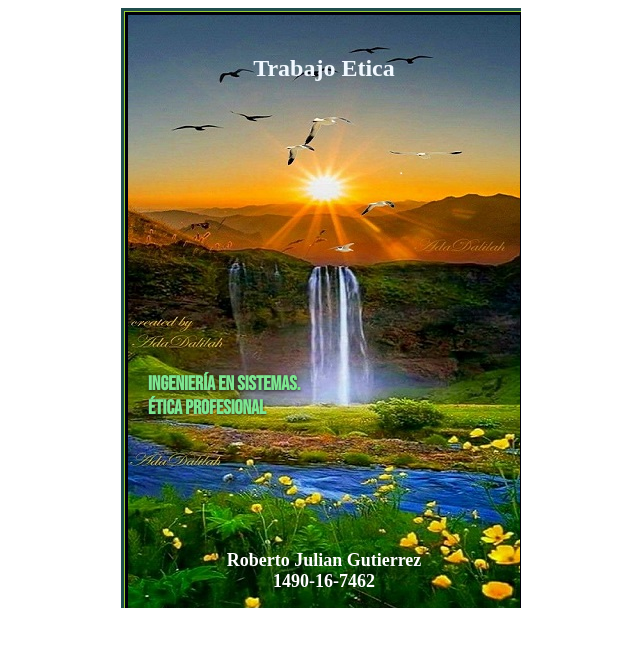
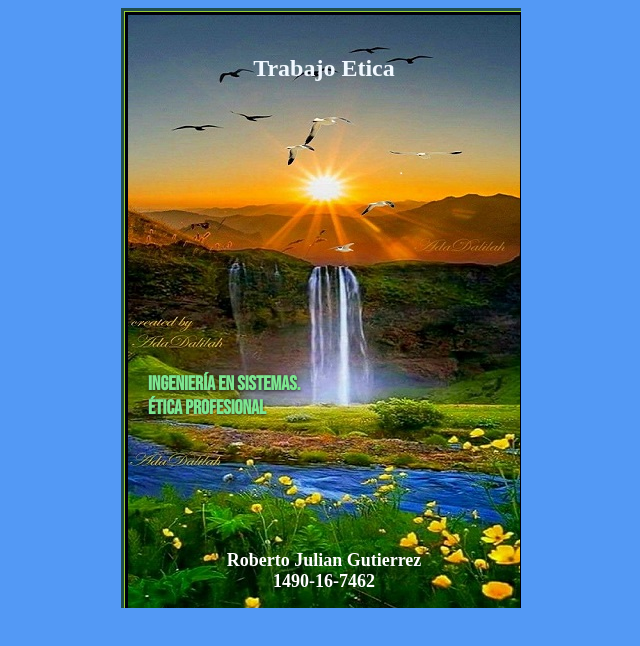
Before and after one commit to rjuliangt/libro, a plain HTML site: page index.html in a window 1280 px wide. Shown: the whole page, without its empty margins (319-959 px from the left). Drawn offline with Linux system fonts and the light colour scheme; a web font is replaced by a local one.

Commit message:
Agregue fondo

```diff
--- a/css/style3.css
+++ b/css/style3.css
@@ -1,3 +1,7 @@
+body{
+ background-color: rgba(30, 122, 243, 0.76);
+}
+
 #portada,
 #contra-portada {
     text-align: center;
```
